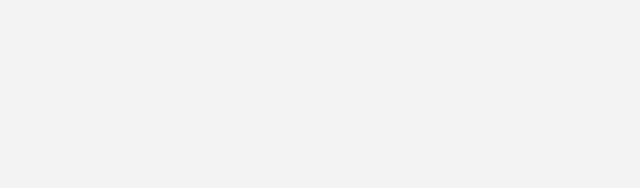
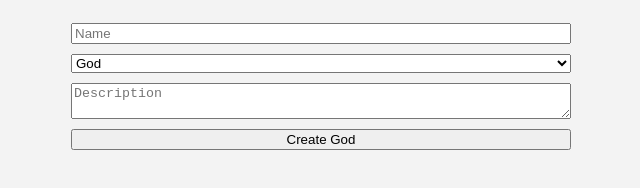
Before and after one commit to devNahuelOper/greek-gods, a React app: page /#/gods/new in a window 1280 px wide. Shown: the whole page, without its empty margins (37-677 px from the left). Built offline with nearby package versions, Linux system fonts and the light colour scheme.

Commit message:
Build GodCreate mutation

```diff
--- a/client/components/App.js
+++ b/client/components/App.js
@@ -1,10 +1,12 @@
 import React from "react";
+import { Route } from "react-router-dom";
 import GodsList from "./gods/GodsList";
-import { Route } from "react-router-dom";
+import GodCreate from "./create/GodCreate";
 
 const App = () => (
   <div>
     <Route exact path="/" component={GodsList} />
+    <Route path="/gods/new" component={GodCreate}/>
   </div>
 );
 
--- /dev/null
+++ b/client/components/create/GodCreate.js
@@ -0,0 +1,99 @@
+import React from "react";
+import { Mutation } from "react-apollo";
+
+import Mutations from "../../graphql/mutations";
+const { NEW_GOD } = Mutations;
+
+import Queries from "../../graphql/queries";
+const { FETCH_GODS } = Queries;
+
+class GodCreate extends React.Component {
+  constructor(props) {
+    super(props);
+    this.state = {
+      name: "",
+      type: "god",
+      description: "",
+      message: "",
+    };
+  }
+
+  update(field) {
+    return (e) => this.setState({ [field]: e.target.value });
+  }
+
+  handleSubmit(e, newGod) {
+    e.preventDefault();
+    let { name, type, description } = this.state;
+
+    newGod({
+      variables: {
+        name,
+        type,
+        description,
+      },
+    }).then((data) => {
+      console.log(data);
+      this.setState({
+        message: `New god "${name}" created successfully`,
+        name: "",
+        type: "god",
+        description: "",
+      });
+    });
+  }
+
+  updateCache(cache, { data: { newGod } }) {
+    let gods;
+    try {
+      gods = cache.readQuery({ query: FETCH_GODS });
+    } catch (err) {
+      return;
+    }
+
+    if (gods) {
+      let godArray = gods.gods;
+      cache.writeQuery({
+        query: FETCH_GODS,
+        data: { gods: [...godArray, newGod] },
+      });
+    }
+  }
+
+  render() {
+    const { name, type, description, message } = this.state;
+
+    return (
+      <Mutation
+        mutation={NEW_GOD}
+        update={(cache, data) => this.updateCache(cache, data)}
+      >
+        {(newGod, { data }) => (
+          <div>
+            <form onSubmit={(e) => this.handleSubmit(e, newGod)}>
+              <input
+                type="text"
+                value={name}
+                placeholder="Name"
+                onChange={this.update("name")}
+              />
+              <select value={type} onChange={this.update("type")}>
+                <option value="god">God</option>
+                <option value="goddess">Goddess</option>
+              </select>
+              <textarea
+                value={description}
+                placeholder="Description"
+                onChange={this.update("description")}
+              />
+              <button type="submit">Create God</button>
+            </form>
+            <p>{message}</p>
+          </div>
+        )}
+      </Mutation>
+    );
+  }
+}
+
+export default GodCreate;
--- a/client/components/gods/GodsList.js
+++ b/client/components/gods/GodsList.js
@@ -7,6 +7,7 @@ import DeleteGod from "./DeleteGod";
 const { FETCH_GODS } = Queries;
 
 const GodsList = () => {
+  console.log(Queries);
   return (
     <div className="outer">
       <ul>
--- a/client/graphql/mutations.js
+++ b/client/graphql/mutations.js
@@ -8,4 +8,13 @@ export default {
       }
     }
   `,
+  NEW_GOD: gql`
+    mutation NewGod($name: String, $type: String, $description: String) {
+      newGod(name: $name, type: $type, description: $description) {
+        id
+        name
+        description
+      }
+    }
+  `
 };
--- a/public/style.css
+++ b/public/style.css
@@ -1,6 +1,7 @@
 body {
     background-color: #F3F3F3;
     padding: 10px 100px;
+    font-family: fantasy;
 }
 
 .outer ul {
```
